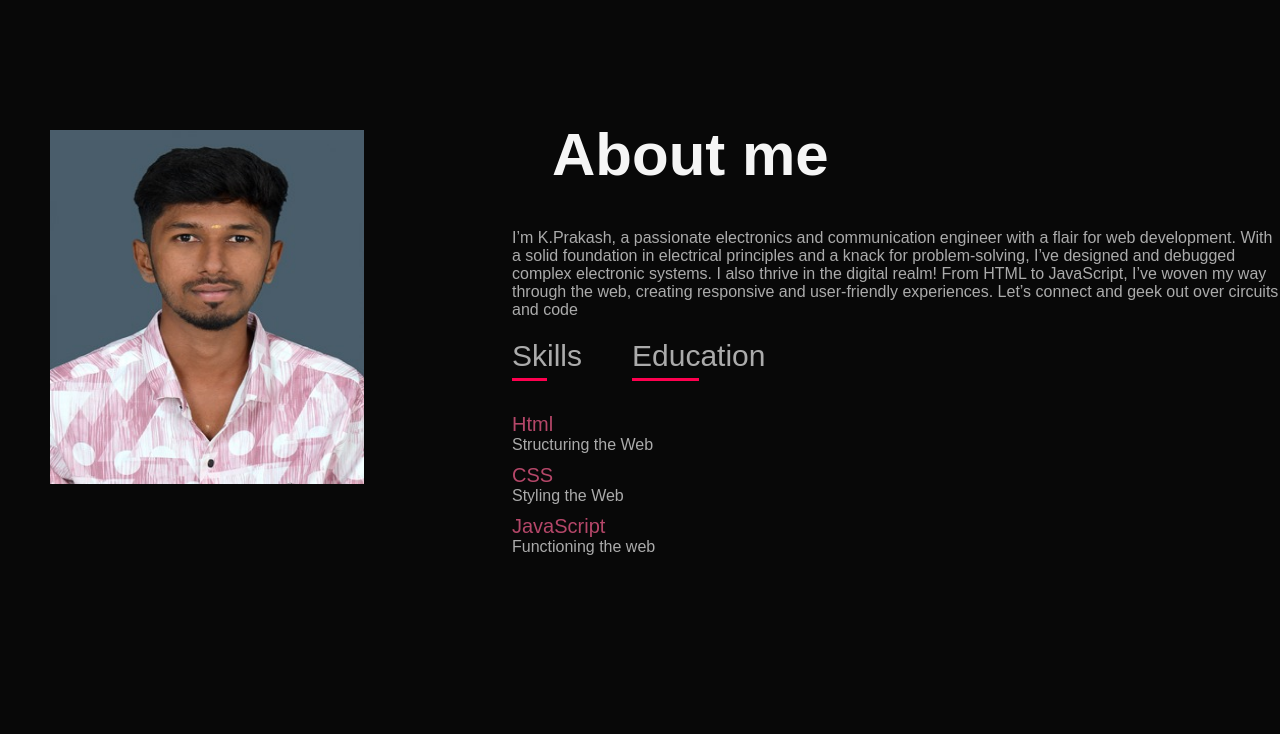
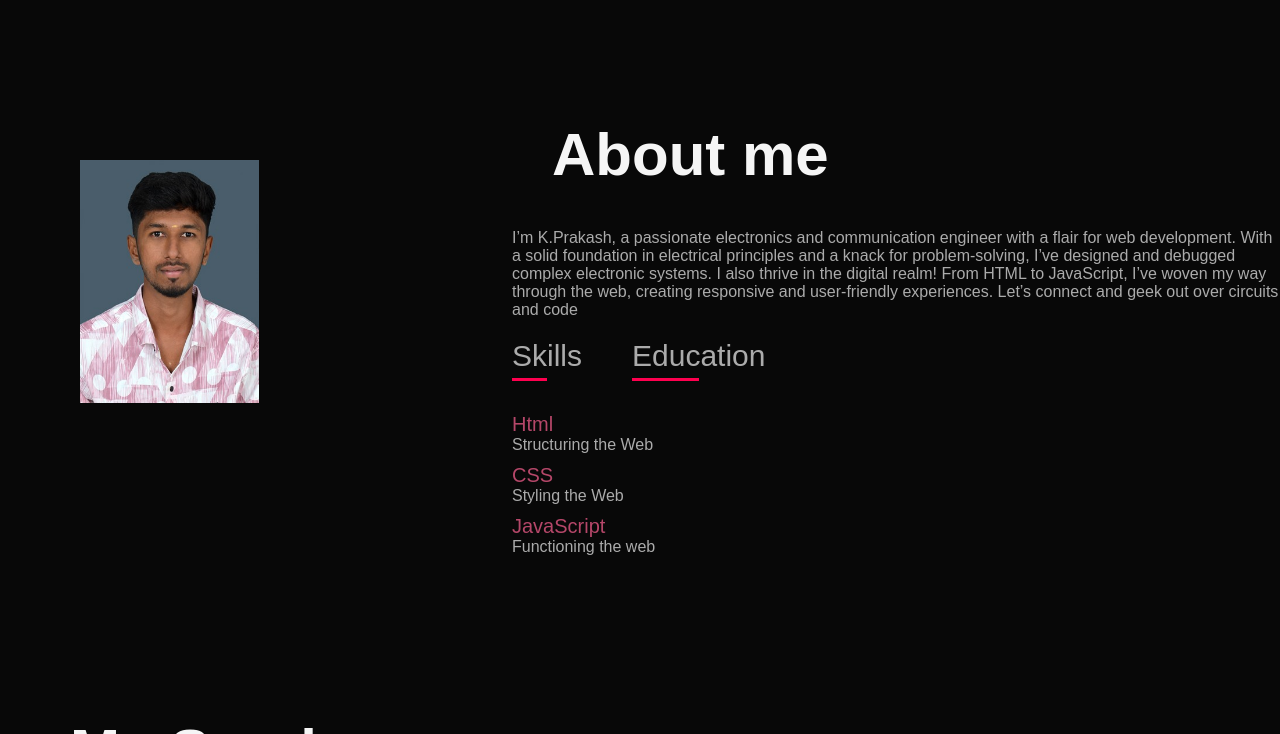
Before and after one commit to Prakash-K18/Portfolio-Mine, a plain HTML site: page index.html in a window 1280 px wide. Shown: the part 800-1534 px from the top of the page. Drawn offline with Linux system fonts and the light colour scheme.

Commit message:
Update style.css

```diff
--- a/style.css
+++ b/style.css
@@ -84,9 +84,9 @@ nav ul li a:hover::after{
 }
 
 .about-col-1 img{
-  width: 70%;
-  height: 70%;
-  padding: 50px;
+  width: 40%;
+  height: 50%;
+  padding: 80px;
 }
 
 .about-col-2{
```
